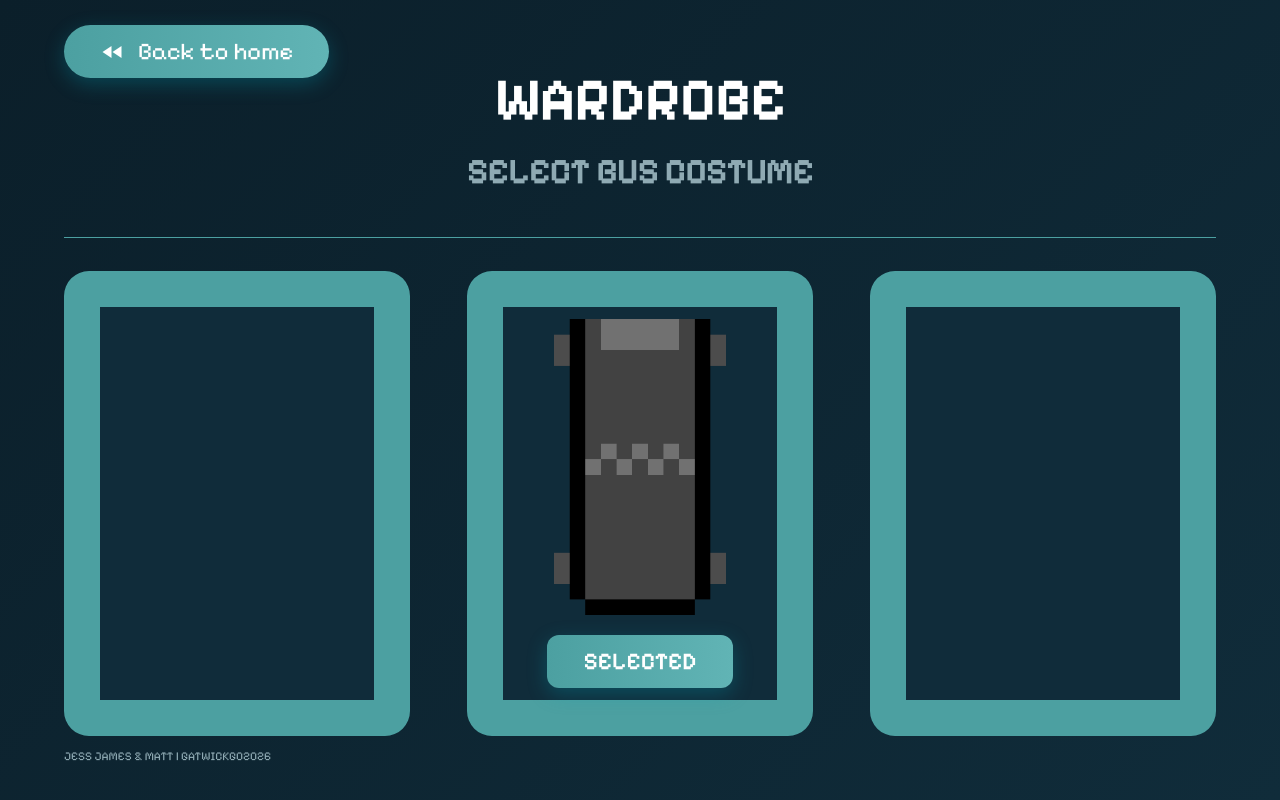
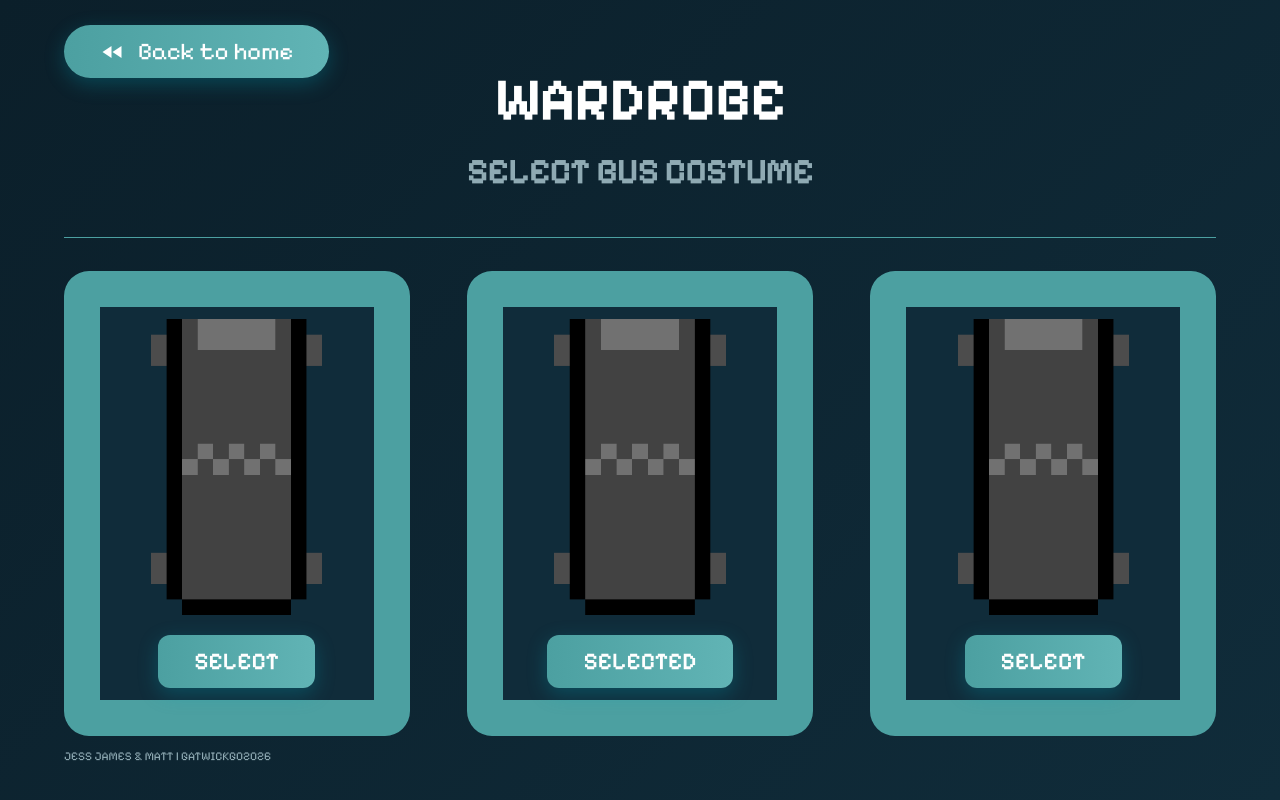
Before and after one commit to theJMC/hs26, a Vue app in the folder gatwick-go/: page /skin in a window 1280 px wide. Built offline with nearby package versions, Linux system fonts and the light colour scheme.

Commit message:
Finish Carousel

```diff
--- a/gatwick-go/src/views/SkinView.vue
+++ b/gatwick-go/src/views/SkinView.vue
@@ -11,12 +11,18 @@
       <div class="wrapper-minor">
 
         <div class="skin-carousel">
-            <div class="prev-slide slide"></div>
+            <div class="prev-slide slide">
+                <img :src="`/img/bus.png`" alt="Bus Skin" height="80%">
+                <button> SELECT </button>
+            </div>
             <div class="current-slide slide">
                 <img :src="`/img/bus.png`" alt="Bus Skin" height="80%">
                 <button> SELECTED </button>
             </div>
-            <div class="next-slide slide"></div>
+            <div class="next-slide slide">
+                <img :src="`/img/bus.png`" alt="Bus Skin" height="80%">
+                <button> SELECT </button>
+            </div>
         </div>
 
         <a href="#" class="start-button">
```
